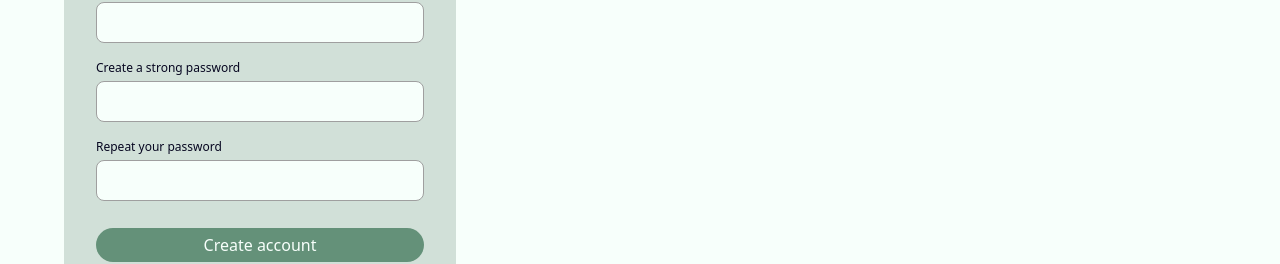
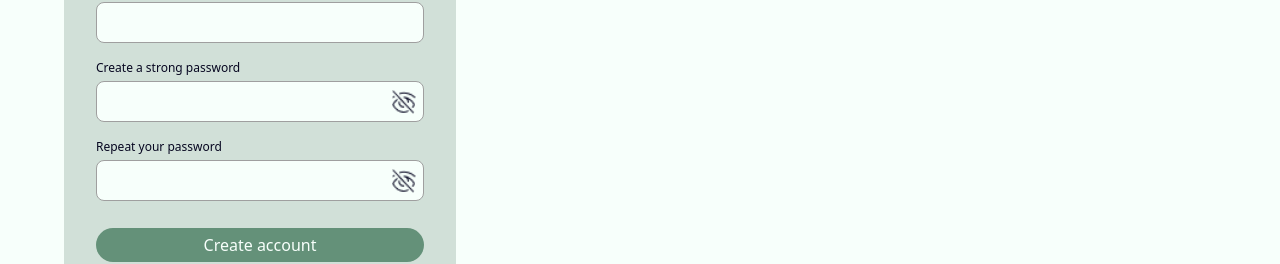
Before and after one commit to serhiilukianenkodev/harmoniq_app, a React (Vite) app: page /register in a window 1280 px wide. Shown: the part 398-662 px from the top of the page. Built offline with nearby package versions, Linux system fonts and the light colour scheme.

Commit message:
auth-redux changed&eye buttons added

```diff
--- a/src/components/LoginForm/LoginForm.module.css
+++ b/src/components/LoginForm/LoginForm.module.css
@@ -47,6 +47,14 @@
   margin-bottom: 20px;
 }
 
+.logBtn:hover {
+  background-color: #374F42;
+}
+
+.logBtn:focus {
+  border: 1.5px solid #F7FFFB;
+}
+
 .error {
   color: #AD6A6C;
   font-size: 12px;
--- a/src/components/RegisterForm/RegisterForm.jsx
+++ b/src/components/RegisterForm/RegisterForm.jsx
@@ -1,18 +1,25 @@
 import { useDispatch } from "react-redux";
 import { useNavigate } from "react-router-dom";
+import { useState } from "react";
 import { register } from "../../redux/auth/operations";
 import { Form, Field, Formik, ErrorMessage, useField } from "formik";
 import { toast } from "react-hot-toast";
+import eyeClosed from "./eye-crossed.png";
+import eyeOpen from "./eye.png";
 import * as Yup from "yup";
 import css from "./RegisterForm.module.css";
 
 const RegisterForm = () => {
   const dispatch = useDispatch();
   const navigate = useNavigate();
+  const [showPassword, setShowPassword] = useState(false);
+  const [showConfirmPassword, setShowConfirmPassword] = useState(false);
 
   const handleSubmit = async (values, options) => {
     try {
-      const result = await dispatch(register(values)).unwrap();
+      const { name, email, password } = values;
+      const result = await dispatch(register({ name, email, password })).unwrap();
+
       if (result) {
         navigate("/photo");
       }
@@ -26,14 +33,14 @@ import css from "./RegisterForm.module.css";
     name: "",
     email: "",
     password: "",
-    checkPwd: "",
+    confirmPassword: "",
   };
 
   const registerSchema = Yup.object().shape({
     name: Yup.string().min(2, "Too Short!").max(32, "Too Long!").trim().required(),
     email: Yup.string().email().max(64, "Too Long!").trim().required(),
     password: Yup.string().min(8, "Too Short!").max(64, "Too Long!").trim().required(),
-    checkPwd: Yup.string().min(8, "Too Short!").max(64, "Too Long!").trim().required(),
+    confirmPassword: Yup.string().oneOf([Yup.ref("password"), null], "Passwords don't match").min(8, "Too Short!").max(64, "Too Long!").trim().required(),
   });
 
 
@@ -81,34 +88,60 @@ import css from "./RegisterForm.module.css";
 
             <label className={css.label}>
               Create a strong password
+            <div className={css.iconField}>
                <Field name="password">
                     {({ field, meta }) => (
                       <input
                         {...field}
-                    type="password"
-                    className={`${css.field} ${
-                      meta.touched && meta.error ? css.errorField : ""
-                    }`}
+                        type={showPassword ? "text" : "password"}
+                        className={`${css.field} ${meta.touched && meta.error ? css.errorField : ""}`}
                       />
                     )}
                   </Field>
+                 <button
+                    type="button"
+                    onClick={() => setShowPassword(prev => !prev)}
+                    className={css.iconButton}
+                    aria-label={showPassword ? "Hide password" : "Show password"}
+                  >
+                    <img
+                      src={showPassword ? eyeOpen : eyeClosed}
+                      alt={showPassword ? "Password visible" : "Password hidden"}
+                      width={24}
+                      height={24}
+                    />
+                </button>
+              </div>
               <ErrorMessage name="password" className={css.error} component="div" />
             </label>
 
             <label className={css.label}>
               Repeat your password
-              <Field name="checkPwd">
+              <div className={css.iconField}>
+              <Field name="confirmPassword">
                     {({ field, meta }) => (
                       <input
                         {...field}
-                    type="password"
-                    className={`${css.field} ${
-                      meta.touched && meta.error ? css.errorField : ""
-                    }`}
+                        type={showConfirmPassword ? "text" : "password"}
+                        className={`${css.field} ${meta.touched && meta.error ? css.errorField : ""}`}
                       />
                     )}
                 </Field>
-              <ErrorMessage name="checkPwd" className={css.error} component="div" />
+                   <button
+                    type="button"
+                    onClick={() => setShowConfirmPassword(prev => !prev)}
+                    className={css.iconButton}
+                    aria-label={showConfirmPassword ? "Hide password" : "Show password"}
+                  >
+                    <img
+                      src={showConfirmPassword ? eyeOpen : eyeClosed}
+                      alt={showConfirmPassword ? "Password visible" : "Password hidden"}
+                      width={24}
+                      height={24}
+                    />
+                </button>
+              </div>
+              <ErrorMessage name="confirmPassword" className={css.error} component="div" />
             </label>
 
             <button className={css.regBtn} type="submit">
--- a/src/components/RegisterForm/RegisterForm.module.css
+++ b/src/components/RegisterForm/RegisterForm.module.css
@@ -11,6 +11,7 @@
 }
 
 .field{
+  width: 100%;
   border-radius: 8px;
   border: 1px solid #9F9F9F;
   height: 41px;
@@ -18,6 +19,19 @@
   color: #595D62;
   padding: 8px;
   font-size: 16px;
+}
+
+.iconButton {
+  position: absolute;
+  display: flex;
+  align-items: center;
+  justify-content: center;
+  top: 50%;
+  right: 8px;
+  transform: translateY(-50%);
+  background: transparent;
+  border: none;
+  padding: 0;
 }
 
 .regBtn{
@@ -32,6 +46,14 @@
   margin-bottom: 20px;
 }
 
+.regBtn:hover {
+  background-color: #374F42;
+}
+
+.regBtn:focus {
+  border: 1.5px solid #F7FFFB;
+}
+
 .error{
   color: #AD6A6C;
   font-size: 12px;
@@ -41,3 +63,8 @@
   border: 1.5px solid #AD6A6C;
   color: #AD6A6C;
 }
+
+.iconField {
+  position: relative;
+  width: 100%;
+}
--- a/src/redux/auth/operations.js
+++ b/src/redux/auth/operations.js
@@ -1,7 +1,7 @@
 import axios from "axios";
 import { createAsyncThunk } from "@reduxjs/toolkit";
 
-axios.defaults.baseURL = "https://connections-api.goit.global/";
+axios.defaults.baseURL = "https://harmoniq-backend-qo0h.onrender.com";
 
 // Utility to add JWT
 const setAuthHeader = (token) => {
@@ -14,17 +14,17 @@ const clearAuthHeader = () => {
 };
 
 /*
- * POST @ /users/signup
+ * POST @ /auth/register
  * body: { name, email, password }
  */
 export const register = createAsyncThunk(
   "auth/register",
   async (credentials, thunkAPI) => {
     try {
-      const res = await axios.post("/users/signup", credentials);
+      const res = await axios.post("/auth/register", credentials);
       // After successful registration, add the token to the HTTP header
       setAuthHeader(res.data.token);
-      return res.data;
+      return res.data.data;
     } catch (error) {
       return thunkAPI.rejectWithValue(error.message);
     }
@@ -32,17 +32,17 @@ export const register = createAsyncThunk(
 );
 
 /*
- * POST @ /users/login
+ * POST @ /auth/login
  * body: { email, password }
  */
 export const logIn = createAsyncThunk(
   "auth/login",
   async (credentials, thunkAPI) => {
     try {
-      const res = await axios.post("/users/login", credentials);
+      const res = await axios.post("/auth/login", credentials);
       // After successful login, add the token to the HTTP header
       setAuthHeader(res.data.token);
-      return res.data;
+      return res.data.data;
     } catch (error) {
       return thunkAPI.rejectWithValue(error.message);
     }
@@ -50,12 +50,12 @@ export const logIn = createAsyncThunk(
 );
 
 /*
- * POST @ /users/logout
+ * POST @ /auth/logout
  * headers: Authorization: Bearer token
  */
 export const logOut = createAsyncThunk("auth/logout", async (_, thunkAPI) => {
   try {
-    await axios.post("/users/logout");
+    await axios.post("/auth/logout");
     // After a successful logout, remove the token from the HTTP header
     clearAuthHeader();
   } catch (error) {
@@ -64,7 +64,7 @@ export const logOut = createAsyncThunk("auth/logout", async (_, thunkAPI) => {
 });
 
 /*
- * GET @ /users/me
+ * GET @ /auth/me
  * headers: Authorization: Bearer token
  */
 export const refreshUser = createAsyncThunk(
@@ -82,7 +82,7 @@ export const refreshUser = createAsyncThunk(
     try {
       // If there is a token, add it to the HTTP header and perform the request
       setAuthHeader(persistedToken);
-      const res = await axios.get("/users/current");
+      const res = await axios.get("/auth/current");
       return res.data;
     } catch (error) {
       return thunkAPI.rejectWithValue(error.message);
--- a/src/redux/auth/slice.js
+++ b/src/redux/auth/slice.js
@@ -15,12 +15,12 @@ const authSlice = createSlice({
   extraReducers: (builder) => {
     builder
       .addCase(register.fulfilled, (state, action) => {
-        state.user = action.payload.user;
+        state.user = action.payload;
         state.token = action.payload.token;
         state.isLoggedIn = true;
       })
       .addCase(logIn.fulfilled, (state, action) => {
-        state.user = action.payload.user;
+        state.user = action.payload;
         state.token = action.payload.token;
         state.isLoggedIn = true;
       })
```
Also changed, not shown: src/pages/LoginPage/LoginPage.jsx (+5 -5 lines), src/components/RegisterForm/eye-crossed.png (added), src/components/RegisterForm/eye.png (added). Lines whose indentation alone changed are shown as unchanged.
